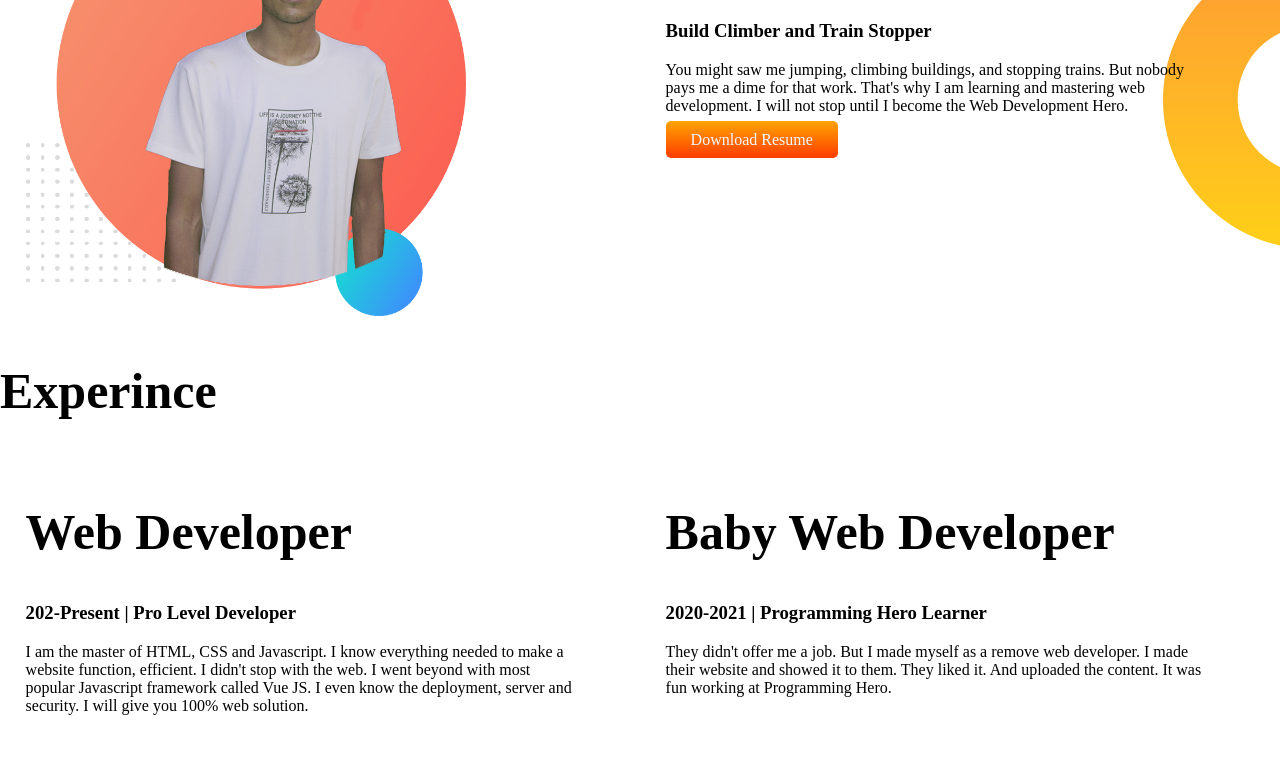
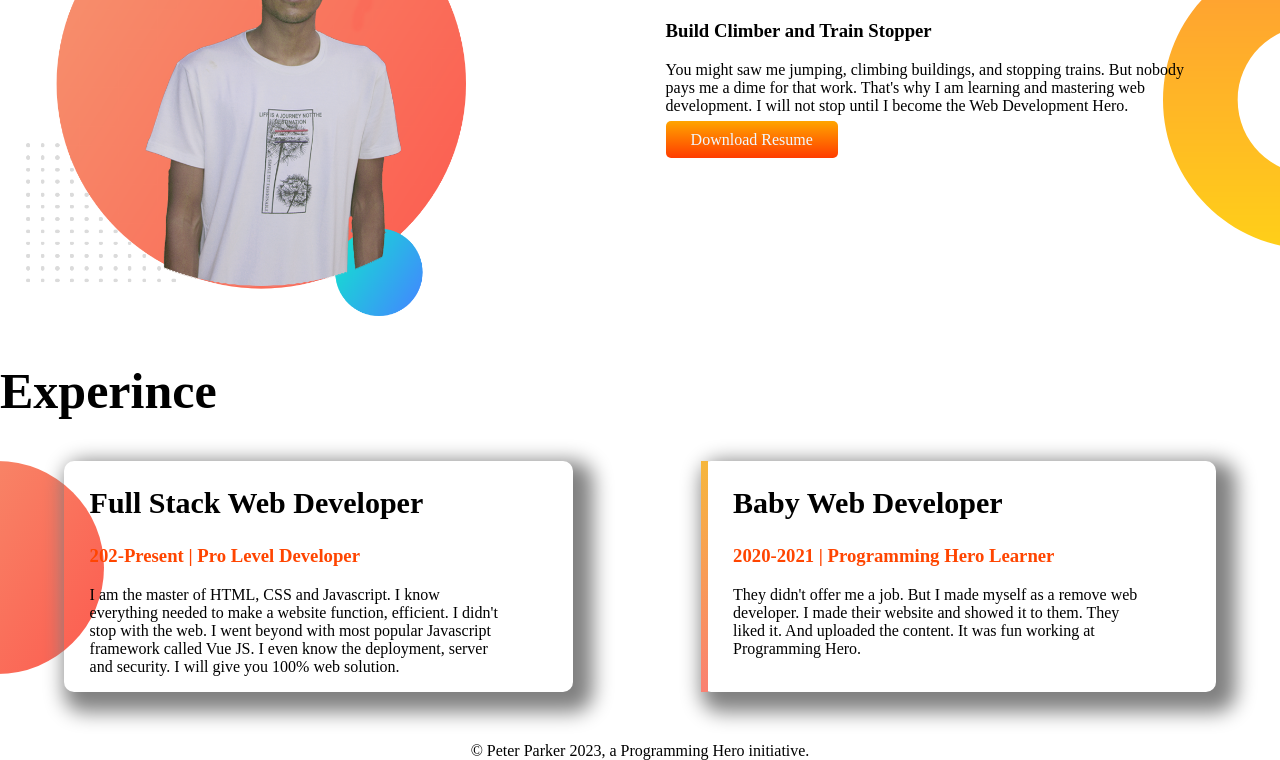
Before and after one commit to Ashikurjaman/developer_portfolio, a plain HTML site: page index.html in a window 1280 px wide. Shown: the part 712-1472 px from the top of the page. Before the commit the page ends 1443 px from the top, so only its background shows below. Drawn offline with Linux system fonts and the light colour scheme; a web font is replaced by a local one.

Commit message:
complete

```diff
--- a/index.html
+++ b/index.html
@@ -52,22 +52,23 @@
             <section>
                 <h1>Experince</h1>
                 <div class="experice-section">
-                    <div class="half-section">
-                        <h1> Web Developer
-                            </h1>
-                            <h3>202-Present | Pro Level Developer</h3>
+                    <div class="experince">
+                        <h2>Full Stack Web Developer
+                            </h2>
+                            <h3 class="name">202-Present | Pro Level Developer</h3>
                             <p>
                                 I am the master of HTML, CSS and Javascript. I know everything needed to make a website function, efficient. I didn't stop with the web. I went beyond with most popular Javascript framework called Vue JS. I even know the deployment, server and security. I will give you 100% web solution.
                             </p>
                     </div>
-                    <div class="half-section">
-                        <h1>Baby Web Developer</h1>
-                        <h3>2020-2021 | Programming Hero Learner</h3>
+                    <div id="baby" class="experince ">
+                        <h2>Baby Web Developer</h2>
+                        <h3 class="name">2020-2021 | Programming Hero Learner</h3>
                         <p>
                             They didn't offer me a job. But I made myself as a remove web developer. I made their website and showed it to them. They liked it. And uploaded the content. It was fun working at Programming Hero.
                         </p>
                     </div>
                 </div>
             </section>
+            <footer> © Peter Parker 2023, a Programming Hero initiative. </footer>
 </body>
 </html>
--- a/style.css
+++ b/style.css
@@ -42,5 +42,31 @@ body{
     }
     .experice-section{
         display: flex ;
+        background-image: url(images/exp-bg.png);
+        background-repeat:no-repeat;
+        margin-bottom: 50px;
 
     }
+    .experince{
+        box-shadow: 10px 10px 20px 10px gray;
+        width: 40%;
+        padding-left: 2%;
+        padding-right: 5%;
+        margin-left: 5%;
+        margin-right: 5%;
+        border-radius: 10px;
+
+
+    }
+    .experince h2{
+        font-size: 30px;
+    }
+    #baby{
+        border-left: 7px solid;
+        border-image: linear-gradient(#f6b73c, salmon) 30;
+        border-image-slice: 1;
+
+    }
+    footer{
+        text-align: center;
+    }
```
